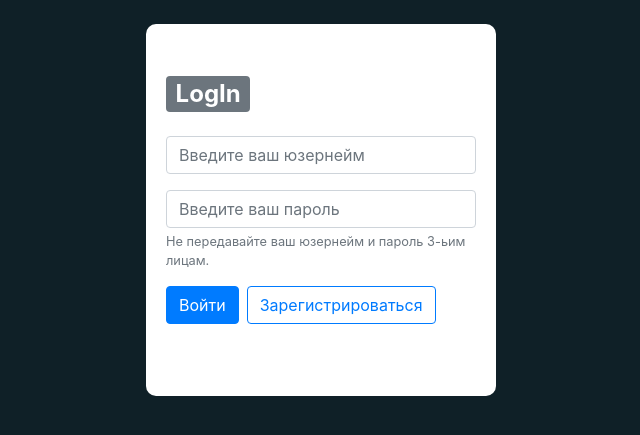
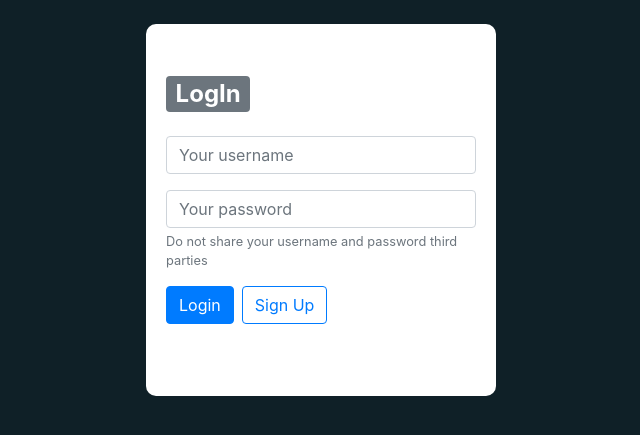
Before and after one commit to FuckMail/FuckMail, a Django app: template FuckMail/FuckMail_App/templates/login.html in a window 1280 px wide. Shown: the top 435 px of the page, without its empty margins (319-959 px from the left). Run offline with Django 3.2, Linux system fonts and the light colour scheme; the template is opened without the code that fills it, so the values that code supplies are empty; parts of the project's set-up code (start-up, migrations or seed data) failed here and were passed over; some libraries are stand-ins or nearby versions.

Commit message:
change language

```diff
--- a/FuckMail/FuckMail_App/templates/login.html
+++ b/FuckMail/FuckMail_App/templates/login.html
@@ -9,21 +9,21 @@
     <form method="post" action="" onsubmit="remove_message();">
         {% csrf_token %}
         <div class="form-group">
-            <input type="login" class="form-control" id="exampleInputLogin" name="username" placeholder="Введите ваш юзернейм">
+            <input type="login" class="form-control" id="exampleInputLogin" name="username" placeholder="Your username">
         </div>
         <div class="form-group">
-            <input type="password" class="form-control" id="exampleInputPassword" name="password" placeholder="Введите ваш пароль">
-            <small id="emailHelp" class="form-text text-muted">Не передавайте ваш юзернейм и пароль 3-ьим лицам.</small>
+            <input type="password" class="form-control" id="exampleInputPassword" name="password" placeholder="Your password">
+            <small id="emailHelp" class="form-text text-muted">Do not share your username and password third parties</small>
         </div>
         {% if message %}
             <div id="message" class="alert alert-warning" role="alert">{{message}}</div>
         {% endif %}
         <div class="btn-toolbar" role="toolbar" aria-label="Toolbar with button groups">
             <div class="btn-group mr-2" role="group" aria-label="First group">
-                <button type="submit" class="btn btn-primary" name="login-button"">Войти</button>
+                <button type="submit" class="btn btn-primary" name="login-button"">Login</button>
             </div>
             <div class="btn-group mr-2" role="group" aria-label="Second group">
-                <button type="submit" class="btn btn-outline-primary" name="register-button">Зарегистрироваться</button>
+                <button type="submit" class="btn btn-outline-primary" name="register-button">Sign Up</button>
             </div>
         </div>
         <br>
```
